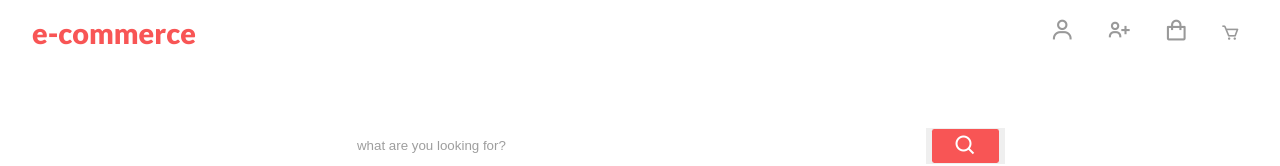
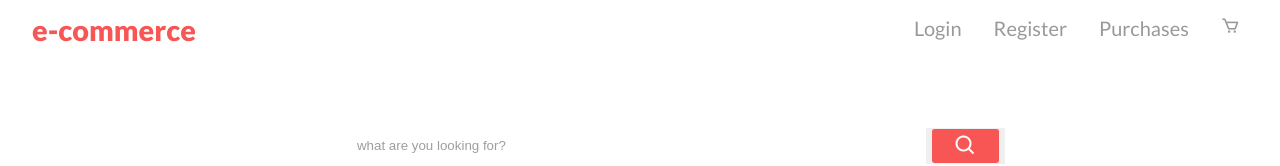
Before and after one commit to Ags96/e-commerce-react, a React (Vite) app: page /product/1 in a window 1280 px wide. Shown: the top 166 px of the page. Built offline with nearby package versions, Linux system fonts and the light colour scheme; no server answers.

Commit message:
putting links on icons

```diff
--- a/src/components/shared/Header.jsx
+++ b/src/components/shared/Header.jsx
@@ -1,6 +1,6 @@
-import React from "react";
-import { Link } from "react-router-dom";
-import "./header.css";
+import React from "react"
+import {Link} from "react-router-dom"
+import "./header.css"
 
 const Header = () => {
   return (
@@ -13,18 +13,18 @@ const Header = () => {
       <nav className="header__nav">
         <ul className="header__list">
           <li className="header__items">
-            <Link to="/login">
-              <i className="bx bx-user"></i>
+            <Link to="/login" className="header__item-link">
+              Login
             </Link>
           </li>
           <li className="header__items">
-            <Link to="/register">
-              <i className="bx bx-user-plus"></i>
+            <Link to="/register" className="header__item-link">
+              Register
             </Link>
           </li>
           <li className="header__items">
-            <Link to="/purchases">
-              <i className="bx bx-shopping-bag"></i>
+            <Link to="/purchases" className="header__item-link">
+              Purchases
             </Link>
           </li>
           <li className="header__items ">
@@ -35,7 +35,7 @@ const Header = () => {
         </ul>
       </nav>
     </header>
-  );
-};
+  )
+}
 
-export default Header;
+export default Header
--- a/src/components/shared/header.css
+++ b/src/components/shared/header.css
@@ -23,7 +23,14 @@
   display: flex;
   gap: 2em;
 }
-.header__items a {
+.header__items i {
   color: #999;
-  font-size: 25px;
 }
+.header__item-link {
+  color: #999;
+  font-size: 20px;
+  text-decoration: none;
+}
+.header__item-link:hover {
+  text-decoration: underline;
+}
```
